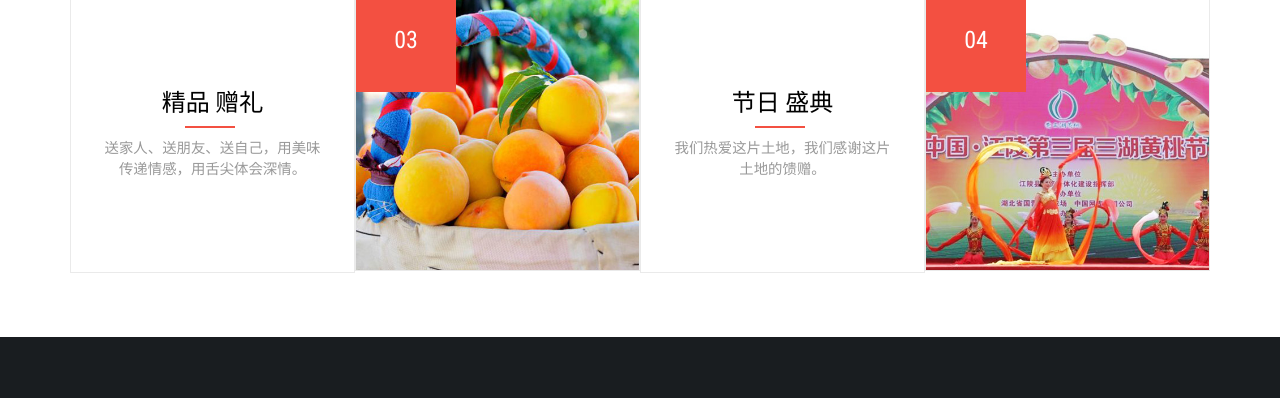
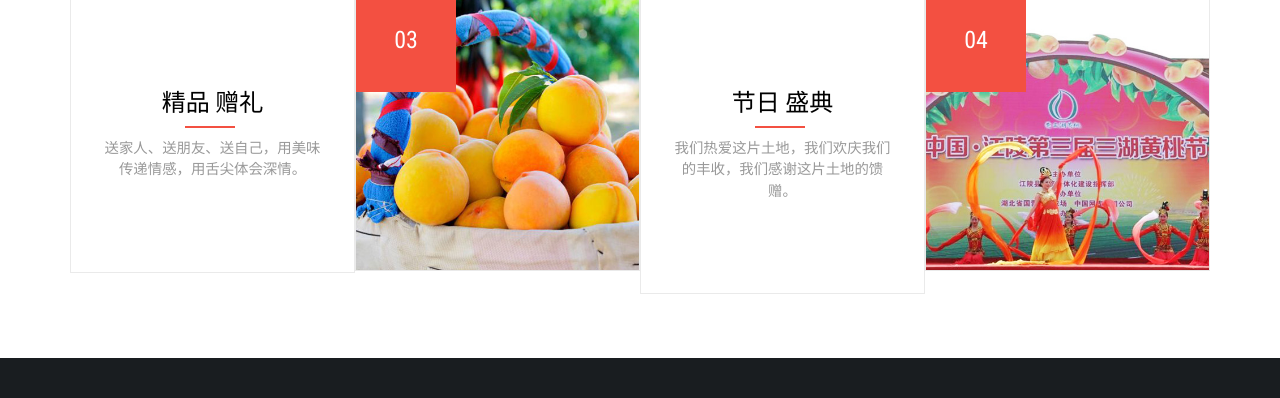
Before and after one commit to Koooooo-7/Koooooo, a plain HTML site: page index.html in a window 1280 px wide. Shown: the part 2480-2878 px from the top of the page. Drawn offline with nearby package versions, Linux system fonts and the light colour scheme.

Commit message:
Update index.html

```diff
--- a/index.html
+++ b/index.html
@@ -321,7 +321,7 @@ $(document).ready(function() {
 				<div class="col-md-6 w3l-special-grid">
 					<div class="col-md-6 agileits-special-info">
 						<h4>节日 盛典</h4>
-						<p>我们热爱这片土地，我们感谢这片土地的馈赠。</p>
+						<p>我们热爱这片土地，我们欢庆我们的丰收，我们感谢这片土地的馈赠。</p>
 					</div>
 					<div class="col-md-6 w3ls-special-img wthree-img3">
 						<div class="wpf-demo-6">
```
